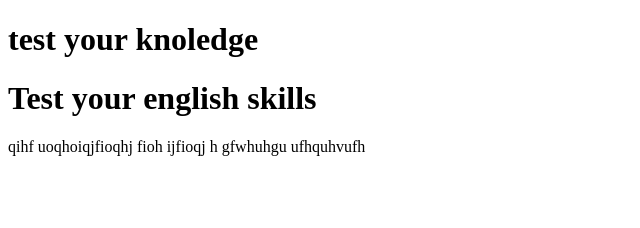
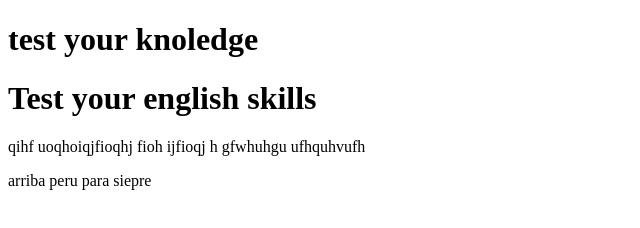
Before and after one commit to sambocueva/wdd230, a plain HTML site: page index.html in a window 1280 px wide. Shown: the whole page, without its empty margins (0-640 px from the left). Drawn offline with Linux system fonts and the light colour scheme.

Commit message:
home page

```diff
--- a/index.html
+++ b/index.html
@@ -12,6 +12,7 @@
    <p>qihf uoqhoiqjfioqhj fioh ijfioqj
     h   gfwhuhgu ufhquhvufh
    </p>
+   <p>arriba peru para siepre</p>
 
 </body>
 </html>
```
